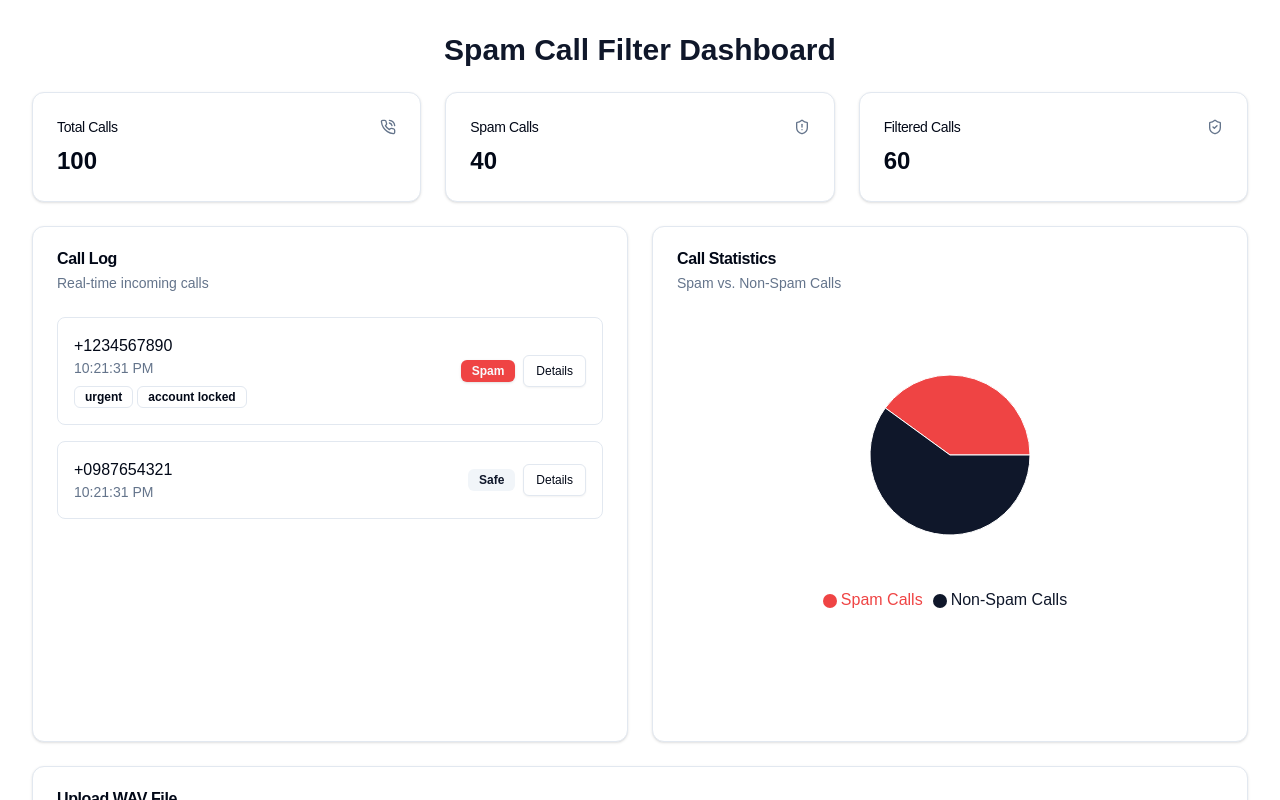
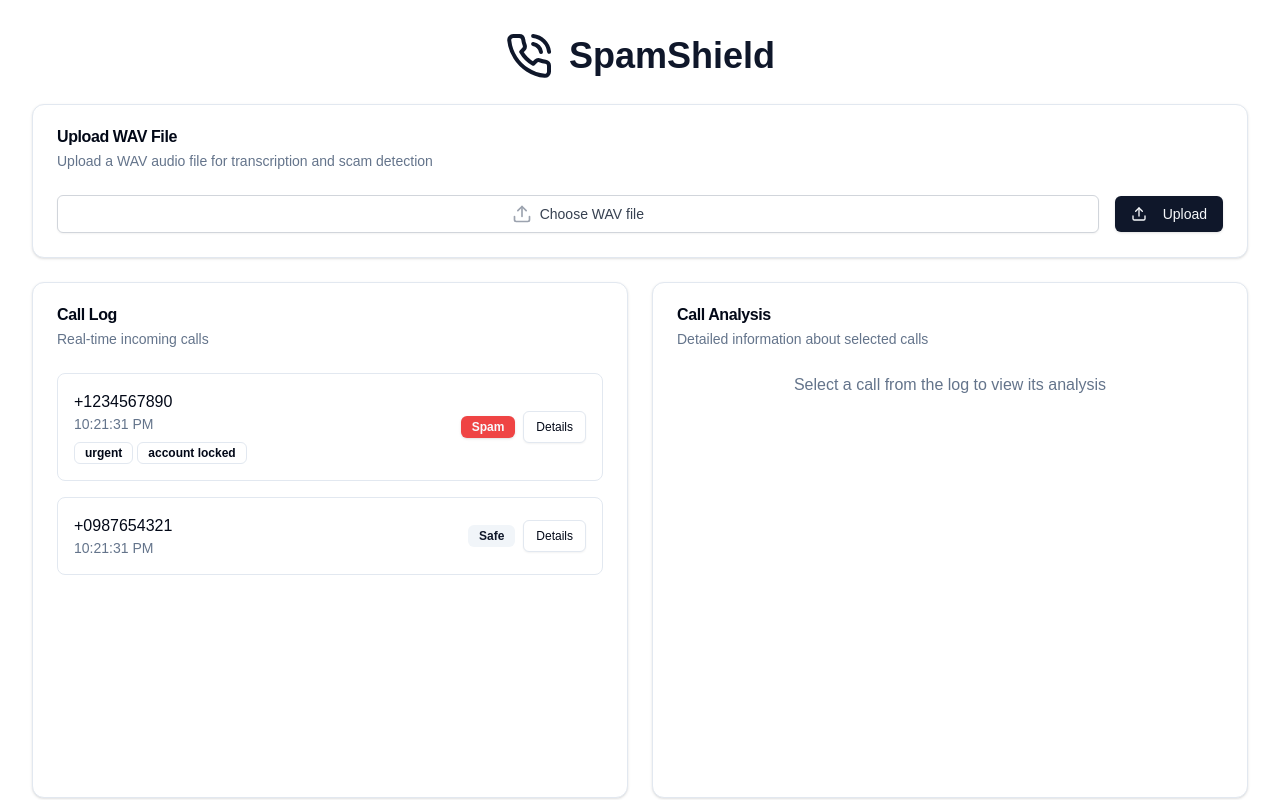
Before and after one commit to OfficialCodeVoyage/HackUNT_AlphaGuard_-AI, a Next.js app in the folder Frontend/spam-call-filter/spam-call-filter/: page / in a window 1280 px wide. Shown: the top 800 px of the page. Built offline with nearby package versions, Linux system fonts and the light colour scheme.

Commit message:
Latest UI changes

```diff
--- a/Frontend/spam-call-filter/spam-call-filter/src/components/dashboard.tsx
+++ b/Frontend/spam-call-filter/spam-call-filter/src/components/dashboard.tsx
@@ -21,8 +21,6 @@ import EnhancedSpinner from "./enhanced-spinner";
 
 export default function Dashboard() {
     const [calls, setCalls] = useState<Call[]>([]);
-    const [totalCalls, setTotalCalls] = useState(0);
-    const [spamCalls, setSpamCalls] = useState(0);
     const [isUploading, setIsUploading] = useState(false);
     const [uploadProgress, setUploadProgress] = useState(0);
     const [selectedCall, setSelectedCall] = useState<Call | null>(null);
@@ -31,13 +29,8 @@ export default function Dashboard() {
     useEffect(() => {
         const fetchData = async () => {
             try {
-                const [callsData, statsData] = await Promise.all([
-                    fetchCalls(),
-                    fetchStatistics(),
-                ]);
+                const [callsData] = await Promise.all([fetchCalls()]);
                 setCalls(callsData);
-                setTotalCalls(statsData.totalCalls);
-                setSpamCalls(statsData.spamCalls);
             } catch (error) {
                 console.error("Error fetching data:", error);
             }
@@ -89,73 +82,24 @@ export default function Dashboard() {
 
     return (
         <div className="container mx-auto p-4 space-y-6">
-            <h1 className="text-3xl font-bold text-center text-primary">
-                Spam Call Filter Dashboard
-            </h1>
-            <div className="grid grid-cols-1 md:grid-cols-3 gap-6">
-                <Card>
-                    <CardHeader className="flex flex-row items-center justify-between space-y-0 pb-2">
-                        <CardTitle className="text-sm font-medium">
-                            Total Calls
+            <div className="flex items-center justify-center mb-6">
+                <PhoneCall className="h-12 w-12 text-primary mr-4" />
+                <h1 className="text-4xl font-bold text-primary">SpamShield</h1>
+            </div>
+
+            {responseData && (
+                <Card className="mb-6">
+                    <CardHeader>
+                        <CardTitle>
+                            Transcription and Scam Detection Result
                         </CardTitle>
-                        <PhoneCall className="h-4 w-4 text-muted-foreground" />
                     </CardHeader>
                     <CardContent>
-                        <div className="text-2xl font-bold">{totalCalls}</div>
+                        <CallTranscription data={responseData} />
                     </CardContent>
                 </Card>
-                <Card>
-                    <CardHeader className="flex flex-row items-center justify-between space-y-0 pb-2">
-                        <CardTitle className="text-sm font-medium">
-                            Spam Calls
-                        </CardTitle>
-                        <ShieldAlert className="h-4 w-4 text-muted-foreground" />
-                    </CardHeader>
-                    <CardContent>
-                        <div className="text-2xl font-bold">{spamCalls}</div>
-                    </CardContent>
-                </Card>
-                <Card>
-                    <CardHeader className="flex flex-row items-center justify-between space-y-0 pb-2">
-                        <CardTitle className="text-sm font-medium">
-                            Filtered Calls
-                        </CardTitle>
-                        <ShieldCheck className="h-4 w-4 text-muted-foreground" />
-                    </CardHeader>
-                    <CardContent>
-                        <div className="text-2xl font-bold">
-                            {totalCalls - spamCalls}
-                        </div>
-                    </CardContent>
-                </Card>
-            </div>
-            <div className="grid grid-cols-1 md:grid-cols-2 gap-6">
-                <Card>
-                    <CardHeader>
-                        <CardTitle>Call Log</CardTitle>
-                        <CardDescription>
-                            Real-time incoming calls
-                        </CardDescription>
-                    </CardHeader>
-                    <CardContent>
-                        <CallLog calls={calls} onSelectCall={setSelectedCall} />
-                    </CardContent>
-                </Card>
-                <Card>
-                    <CardHeader>
-                        <CardTitle>Call Statistics</CardTitle>
-                        <CardDescription>
-                            Spam vs. Non-Spam Calls
-                        </CardDescription>
-                    </CardHeader>
-                    <CardContent>
-                        <CallChart
-                            spamCalls={spamCalls}
-                            nonSpamCalls={totalCalls - spamCalls}
-                        />
-                    </CardContent>
-                </Card>
-            </div>
+            )}
+
             <Card>
                 <CardHeader>
                     <CardTitle>Upload WAV File</CardTitle>
@@ -213,31 +157,37 @@ export default function Dashboard() {
                     )}
                 </CardContent>
             </Card>
-            {responseData && (
+
+            <div className="grid grid-cols-1 md:grid-cols-2 gap-6">
                 <Card>
                     <CardHeader>
-                        <CardTitle>
-                            Transcription and Scam Detection Result
-                        </CardTitle>
-                    </CardHeader>
-                    <CardContent>
-                        <CallTranscription data={responseData} />
-                    </CardContent>
-                </Card>
-            )}
-            {selectedCall && selectedCall.scam_result && (
-                <Card>
-                    <CardHeader>
-                        <CardTitle>Call Transcription and Analysis</CardTitle>
+                        <CardTitle>Call Log</CardTitle>
                         <CardDescription>
-                            Detailed information about the selected call
+                            Real-time incoming calls
                         </CardDescription>
                     </CardHeader>
                     <CardContent>
-                        <CallTranscription data={selectedCall} />
+                        <CallLog calls={calls} onSelectCall={setSelectedCall} />
                     </CardContent>
                 </Card>
-            )}
+                <Card>
+                    <CardHeader>
+                        <CardTitle>Call Analysis</CardTitle>
+                        <CardDescription>
+                            Detailed information about selected calls
+                        </CardDescription>
+                    </CardHeader>
+                    <CardContent>
+                        {selectedCall && selectedCall.scam_result ? (
+                            <CallTranscription data={selectedCall} />
+                        ) : (
+                            <p className="text-center text-muted-foreground">
+                                Select a call from the log to view its analysis
+                            </p>
+                        )}
+                    </CardContent>
+                </Card>
+            </div>
         </div>
     );
 }
--- a/Frontend/spam-call-filter/spam-call-filter/src/lib/api.ts
+++ b/Frontend/spam-call-filter/spam-call-filter/src/lib/api.ts
@@ -1,6 +1,6 @@
 // lib/api.ts
 
-const API_URL = "http://127.0.0.1:8000"; // Your Django server URL
+const API_URL = "http://127.0.0.1:8000/audio"; // Your Django server URL
 
 export async function sendAudioFile(audioFile: File) {
     const formData = new FormData();
```
